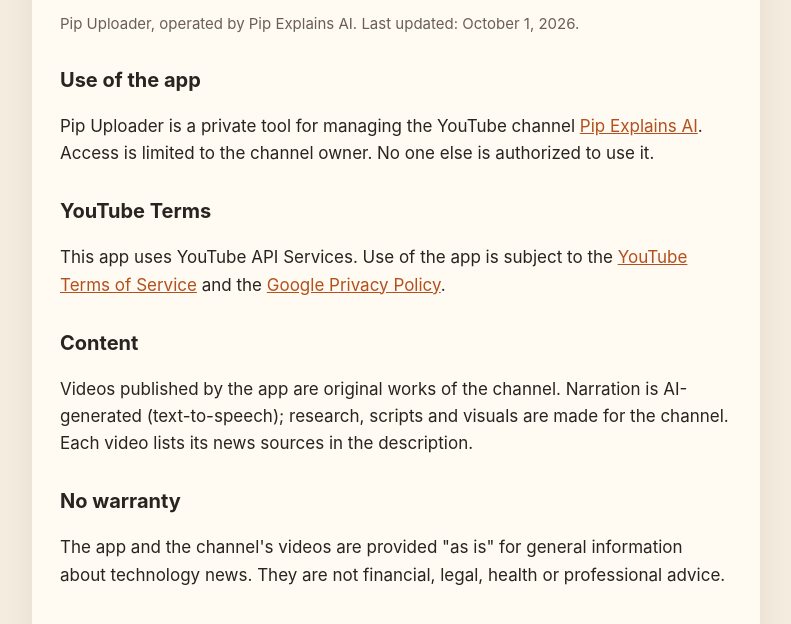
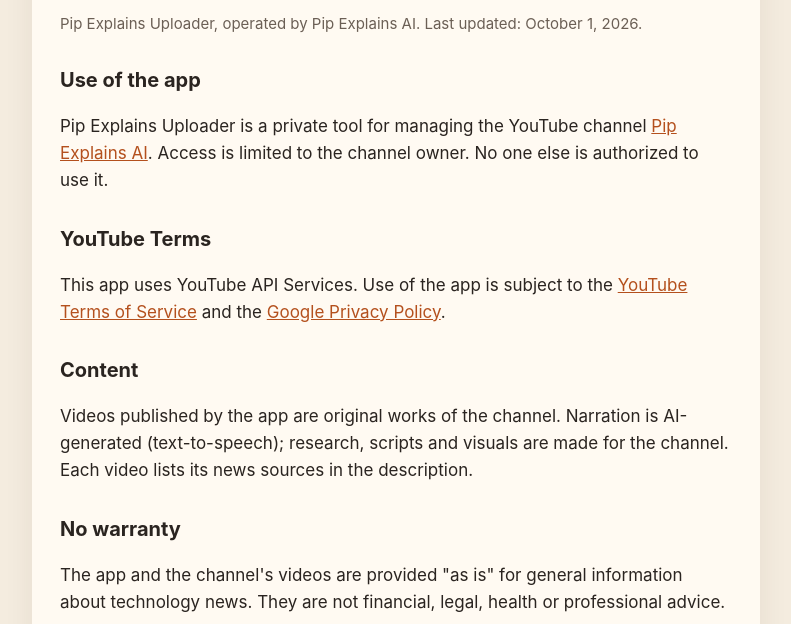
Before and after one commit to AndrewXuTurtle/pip-explains-ai, a plain HTML site: page terms.html in a window 1280 px wide. Shown: the part 151-775 px from the top of the page, without its empty margins (244-1035 px from the left). Drawn offline with Linux system fonts and the light colour scheme.

Commit message:
Use the app's consent-screen name: Pip Explains Uploader

```diff
--- a/terms.html
+++ b/terms.html
@@ -9,10 +9,10 @@
 <nav><a href="./">Home</a><a href="privacy.html">Privacy Policy</a><a href="terms.html">Terms of Service</a></nav>
 <div class="card">
 <h1>Terms of Service</h1>
-<p class="muted">Pip Uploader, operated by Pip Explains AI. Last updated: October 1, 2026.</p>
+<p class="muted">Pip Explains Uploader, operated by Pip Explains AI. Last updated: October 1, 2026.</p>
 
 <h2>Use of the app</h2>
-<p>Pip Uploader is a private tool for managing the YouTube channel <a href="https://www.youtube.com/@pip.explainsai">Pip Explains AI</a>. Access is limited to the channel owner. No one else is authorized to use it.</p>
+<p>Pip Explains Uploader is a private tool for managing the YouTube channel <a href="https://www.youtube.com/@pip.explainsai">Pip Explains AI</a>. Access is limited to the channel owner. No one else is authorized to use it.</p>
 
 <h2>YouTube Terms</h2>
 <p>This app uses YouTube API Services. Use of the app is subject to the <a href="https://www.youtube.com/t/terms">YouTube Terms of Service</a> and the <a href="https://policies.google.com/privacy">Google Privacy Policy</a>.</p>
```
